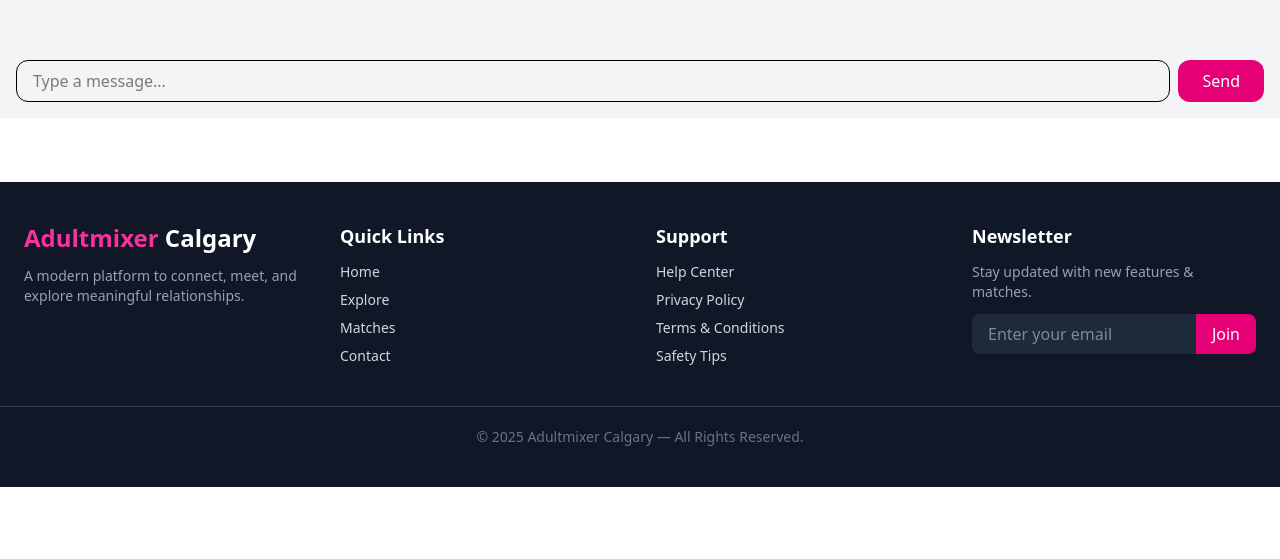
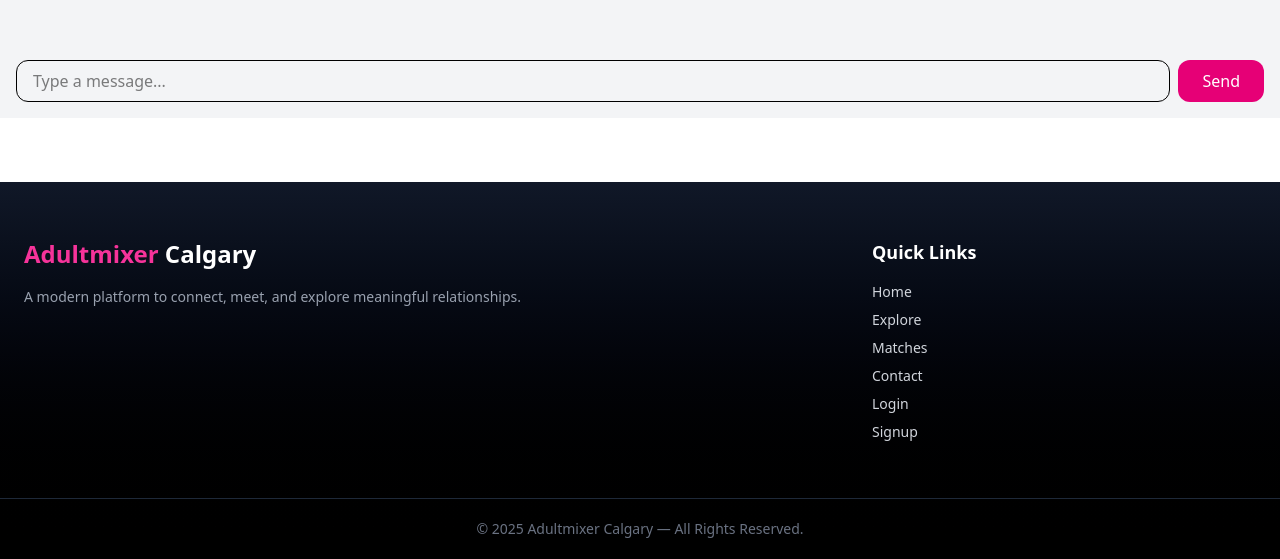
Before and after one commit to Shubham-juris/Adultmixer-Calgary, a React (Vite) app: page /chat/1 in a window 1280 px wide. Shown: the part 682-1241 px from the top of the page. Before the commit the page ends 1169 px from the top, so only its background shows below. Built offline with nearby package versions, Linux system fonts and the light colour scheme.

Commit message:
Add link

```diff
--- /dev/null
+++ b/src/Pages/TopToScroll.jsx
@@ -0,0 +1,14 @@
+import { useEffect } from "react";
+import { useLocation } from "react-router-dom";
+
+const TopToScroll = () => {
+  const { pathname } = useLocation();
+
+  useEffect(() => {
+    window.scrollTo(0, 0);
+  }, [pathname]);
+
+  return null;
+};
+
+export default TopToScroll;
--- a/src/Routes/AppRoutes.jsx
+++ b/src/Routes/AppRoutes.jsx
@@ -9,9 +9,12 @@ import SignUp from "../Pages/SignUp";
 import Login from "../Pages/Login";
 import Profile from "../Pages/Profile";
 import Chat from "../Pages/Chat";
+import TopToScroll from "../Pages/TopToScroll";
 
 const AppRoutes = () => {
   return (
+    <>
+      <TopToScroll />
       <Routes>
         <Route path="/" element={<Home />} />
         <Route path="/contact" element={<Contact />} />
@@ -22,6 +25,7 @@ const AppRoutes = () => {
         <Route path="/profile/:id" element={<Profile />} />
         <Route path="/chat/:id" element={<Chat />} />
       </Routes>
+    </>
   );
 };
 
--- a/src/common/Footer.jsx
+++ b/src/common/Footer.jsx
@@ -1,15 +1,19 @@
 import React from "react";
+import { Link } from "react-router-dom";
 
 const Footer = () => {
   return (
-    <footer className="bg-gray-900 text-gray-300 py-10 mt-16">
-      <div className="max-w-7xl mx-auto px-6 grid grid-cols-1 md:grid-cols-4 gap-8">
-        {/* Logo + About */}
-        <div>
+    <footer className="bg-gradient-to-b from-gray-900 to-black text-gray-300 mt-16">
+
+      {/* Main Content */}
+      <div className="max-w-7xl mx-auto px-6 py-14 grid grid-cols-1 md:grid-cols-3 gap-10 items-start">
+
+        {/* Brand Section */}
+        <div className="md:col-span-2">
           <h2 className="text-2xl font-bold text-pink-500">
             Adultmixer <span className="text-white">Calgary</span>
           </h2>
-          <p className="mt-3 text-sm text-gray-400">
+          <p className="mt-4 text-sm text-gray-400 max-w-lg leading-relaxed">
             A modern platform to connect, meet, and explore meaningful
             relationships.
           </p>
@@ -17,52 +21,49 @@ const Footer = () => {
 
         {/* Quick Links */}
         <div>
-          <h3 className="text-lg font-semibold text-white mb-3">Quick Links</h3>
+          <h3 className="text-lg font-semibold text-white mb-4">
+            Quick Links
+          </h3>
           <ul className="space-y-2 text-sm">
-            <li className="hover:text-pink-500 cursor-pointer">Home</li>
-            <li className="hover:text-pink-500 cursor-pointer">Explore</li>
-            <li className="hover:text-pink-500 cursor-pointer">Matches</li>
-            <li className="hover:text-pink-500 cursor-pointer">Contact</li>
+            <li>
+              <Link to="/" className="hover:text-pink-500 transition">
+                Home
+              </Link>
+            </li>
+            <li>
+              <Link to="/explore" className="hover:text-pink-500 transition">
+                Explore
+              </Link>
+            </li>
+            <li>
+              <Link to="/matches" className="hover:text-pink-500 transition">
+                Matches
+              </Link>
+            </li>
+            <li>
+              <Link to="/contact" className="hover:text-pink-500 transition">
+                Contact
+              </Link>
+            </li>
+            <li>
+              <Link to="/login" className="hover:text-pink-500 transition">
+                Login
+              </Link>
+            </li>
+            <li>
+              <Link to="/signup" className="hover:text-pink-500 transition">
+                Signup
+              </Link>
+            </li>
           </ul>
-        </div>
-
-        {/* Support */}
-        <div>
-          <h3 className="text-lg font-semibold text-white mb-3">Support</h3>
-          <ul className="space-y-2 text-sm">
-            <li className="hover:text-pink-500 cursor-pointer">Help Center</li>
-            <li className="hover:text-pink-500 cursor-pointer">
-              Privacy Policy
-            </li>
-            <li className="hover:text-pink-500 cursor-pointer">
-              Terms & Conditions
-            </li>
-            <li className="hover:text-pink-500 cursor-pointer">Safety Tips</li>
-          </ul>
-        </div>
-
-        {/* Newsletter */}
-        <div>
-          <h3 className="text-lg font-semibold text-white mb-3">Newsletter</h3>
-          <p className="text-sm text-gray-400 mb-3">
-            Stay updated with new features & matches.
-          </p>
-          <div className="flex">
-            <input
-              type="email"
-              placeholder="Enter your email"
-              className="w-full px-4 py-2 rounded-l-lg bg-gray-800 text-gray-200 focus:outline-none"
-            />
-            <button className="px-4 py-2 bg-pink-600 text-white rounded-r-lg hover:bg-pink-700 transition">
-              Join
-            </button>
-          </div>
         </div>
       </div>
 
-      {/* Bottom Line */}
-      <div className="text-center text-sm text-gray-500 mt-10 border-t border-gray-700 pt-5">
-        © {new Date().getFullYear()} Adultmixer Calgary — All Rights Reserved.
+      {/* Bottom Bar */}
+      <div className="border-t border-gray-800">
+        <p className="text-center text-sm text-gray-500 py-5">
+          © {new Date().getFullYear()} Adultmixer Calgary — All Rights Reserved.
+        </p>
       </div>
     </footer>
   );
```
Also changed, not shown: vercel.json (added). Lines whose indentation alone changed are shown as unchanged.
